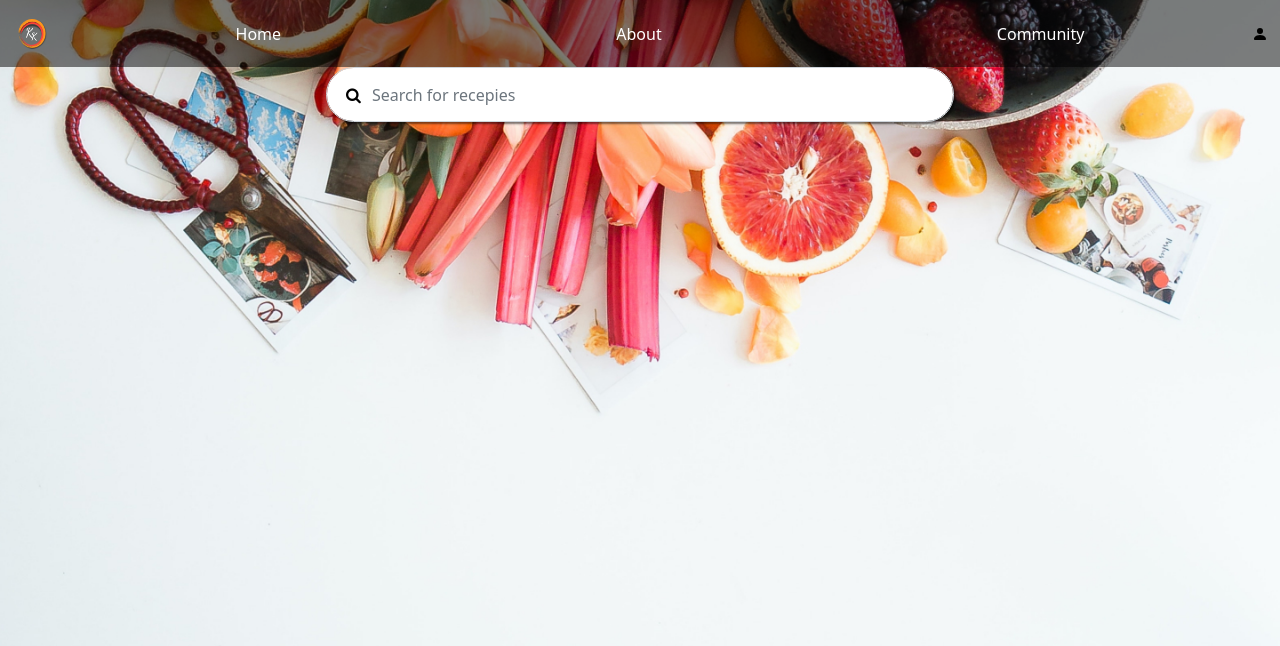
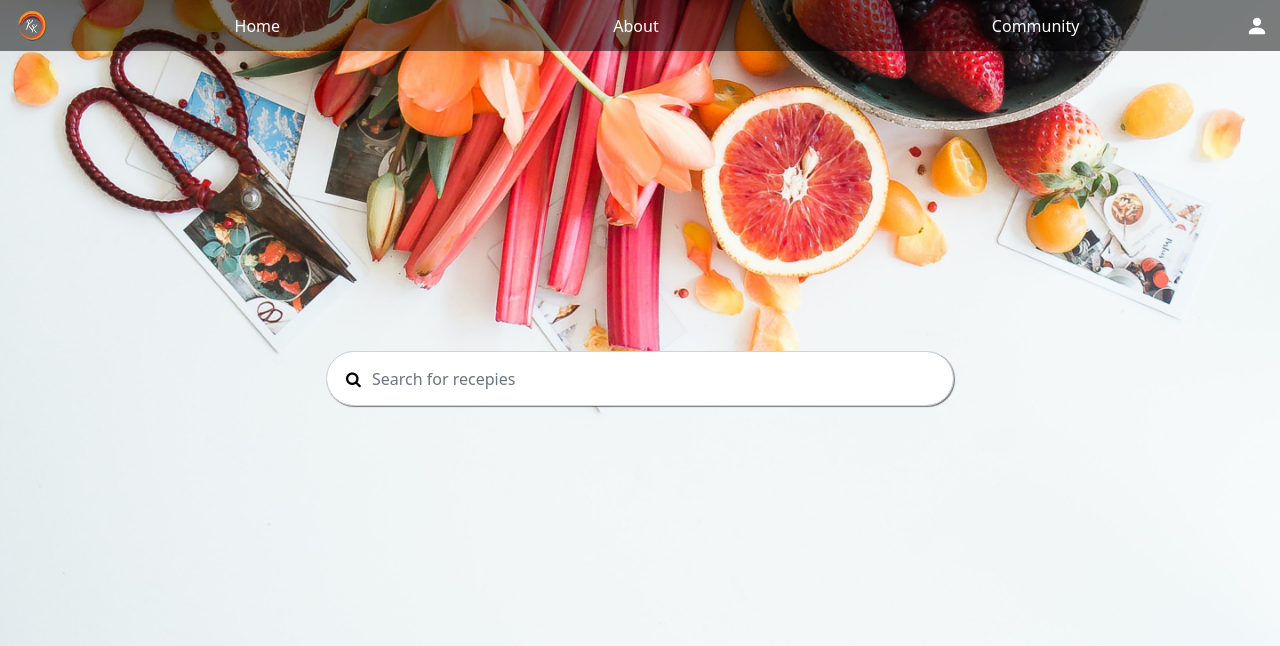
Before and after one commit to Akshattkain/Kozy-Kitchen, a PHP site: page /pages/home.html in a window 1280 px wide. Shown: the top 646 px of the page. Run offline with PHP 8.4, Linux system fonts and the light colour scheme; some libraries are stand-ins or nearby versions.

Commit message:
Shifted navbar in seperate file

```diff
--- /dev/null
+++ b/components/navbar.html
@@ -0,0 +1,64 @@
+<!DOCTYPE html>
+<html>
+  <head>
+    <style>
+      #nav_element {
+        color: white;
+        margin-left: auto;
+        margin-right: auto;
+      }
+
+      .navbar {
+        padding: 0 !important;
+      }
+
+      .active {
+        position: relative;
+        overflow: hidden;
+      }
+
+      .active::after {
+        background-color: white;
+        content: "";
+        width: 0;
+        height: 3px;
+        left: 0;
+        bottom: 0;
+        transition: width 0.35s ease 0s;
+        position: absolute;
+      }
+
+      .active:hover::after {
+        width: 100%;
+      }
+    </style>
+  </head>
+  <body>
+    <nav
+      class="navbar navbar-light bg-black"
+      style="background-color: rgba(0, 0, 0, 0.5) !important"
+    >
+      <div class="container-fluid">
+        <a class="navbar-brand" href="#">
+          <img
+            src="../images/logo.png"
+            alt="Logo"
+            width="40"
+            height="40"
+            class="d-inline-block align-text-top"
+          />
+        </a>
+        <a class="nav-link active" id="nav_element" aria-current="page" href="#"
+          >Home</a
+        >
+        <a class="nav-link active" id="nav_element" aria-current="page" href="#"
+          >About</a
+        >
+        <a class="nav-link active" id="nav_element" aria-current="page" href="#"
+          >Community</a
+        >
+        <img src="../icons/person-fill.svg" />
+      </div>
+    </nav>
+  </body>
+</html>
--- a/pages/home.html
+++ b/pages/home.html
@@ -13,37 +13,15 @@
       href="https://maxcdn.bootstrapcdn.com/font-awesome/4.2.0/css/font-awesome.min.css"
       rel="stylesheet"
     />
+    <script src="https://code.jquery.com/jquery-3.5.0.js"></script>
   </head>
 
   <body>
-    <nav
-      class="navbar navbar-light bg-black"
-      style="background-color: rgba(0, 0, 0, 0.5) !important"
+    <nav id="nav"></nav>
+
+    <div
+      class="row d-flex justify-content-center align-items-center search-box"
     >
-      <div class="container-fluid">
-        <a class="navbar-brand" href="#">
-          <img
-            src="../images/logo.png"
-            alt="Logo"
-            width="40"
-            height="40"
-            class="d-inline-block align-text-top"
-          />
-        </a>
-        <a class="nav-link active" id="nav_element" aria-current="page" href="#"
-          >Home</a
-        >
-        <a class="nav-link active" id="nav_element" aria-current="page" href="#"
-          >About</a
-        >
-        <a class="nav-link active" id="nav_element" aria-current="page" href="#"
-          >Community</a
-        >
-        <img src="../icons/person-fill.svg" />
-      </div>
-    </nav>
-
-    <div class="row d-flex justify-content-center align-items-center">
       <div class="col-md-6">
         <div class="form">
           <i class="fa fa-search"></i>
@@ -61,5 +39,8 @@
       integrity="sha384-ka7Sk0Gln4gmtz2MlQnikT1wXgYsOg+OMhuP+IlRH9sENBO0LRn5q+8nbTov4+1p"
       crossorigin="anonymous"
     ></script>
+    <script>
+      $("#nav").load("../components/navbar.html");
+    </script>
   </body>
 </html>
--- a/styles/home.css
+++ b/styles/home.css
@@ -3,32 +3,6 @@ body {
   background-repeat: no-repeat;
   background-position: initial;
   background-size: cover;
-}
-
-#nav_element {
-  color: white;
-  margin-left: auto;
-  margin-right: auto;
-}
-
-.active {
-  position: relative;
-  overflow: hidden;
-}
-
-.active::after {
-  background-color: white;
-  content: "";
-  width: 0;
-  height: 3px;
-  left: 0;
-  bottom: 0;
-  transition: width 0.35s ease 0s;
-  position: absolute;
-}
-
-.active:hover::after {
-  width: 100%;
 }
 
 .form {
@@ -47,10 +21,14 @@ body {
   height: 55px;
   text-indent: 33px;
   border-radius: 30px !important;
-  box-shadow: 2px 2px 2px rgba(0, 0, 0, 0.5);
+  box-shadow: 1px 1px 1px rgba(0, 0, 0, 0.5);
 }
 
 .form-input:focus {
   box-shadow: none !important;
   border: none !important;
 }
+
+.search-box {
+  margin-top: 300px !important;
+}
```
Also changed, not shown: icons/person-fill.svg.
